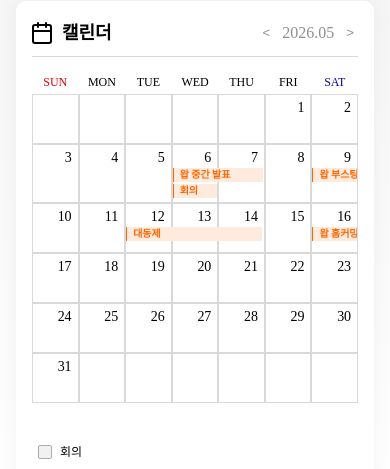
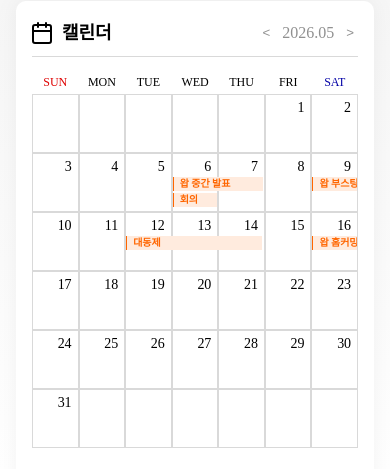
Before and after one commit to pknu-wap/promate, a React (Vite) app in the folder FE/: page / in a window 390 px wide. Shown: the part 372-841 px from the top of the page. Built offline with nearby package versions, Linux system fonts and the light colour scheme; no server answers.

Commit message:
fix: 대시보드 페이지 스크롤 영역 수정

```diff
--- a/FE/src/pages/DashboardPage/DashboardPage.css
+++ b/FE/src/pages/DashboardPage/DashboardPage.css
@@ -5,7 +5,7 @@
   height: calc(100vh - 56px);
   background: linear-gradient(180deg, #F0F0F0 0%, #FFFFFF 100%);
   overflow-y: auto;
-  padding: 19px 50px 0 30px;
+  padding: 19px 50px 20px 30px;
   box-sizing: border-box;
 }
 
@@ -28,7 +28,8 @@
   margin-right: auto;
   filter: drop-shadow(0px 0px 10px rgba(0, 0, 0, 0.05));
 
-  flex: initial;
+  flex: 1;
+  min-height: 0;
   overflow: visible;
   padding-bottom: 0;
 }
@@ -39,6 +40,7 @@
   flex-wrap: wrap;
   gap: 20px;
   width: 100%;
+  flex-shrink: 0;
 }
 
 .dashboard-detail-row {
@@ -48,6 +50,8 @@
   gap: 20px;
   width: 100%;
   margin-bottom: 0;
+  flex: 1;
+  min-height: 0;
 }
 
 .status-section {
@@ -60,6 +64,7 @@
   gap: 20px;
   flex: 1;
   min-width: 280px;
+  min-height: 0;
 }
 
 .section-header {
@@ -82,6 +87,9 @@
   gap: 5px;
   border-top: 1px solid #D9D9D9;
   padding-top: 10px;
+  flex: 1;
+  min-height: 0;
+  overflow-y: auto;
 }
 
 @media (max-width: 768px) {
@@ -91,6 +99,8 @@
 
   .dashboard-content {
     gap: 24px;
+    flex: initial;
+    min-height: auto;
   }
 
   .dashboard-summary-row,
@@ -99,9 +109,16 @@
     gap: 16px;
   }
 
+  .dashboard-detail-row {
+    flex: initial;
+    min-height: auto;
+  }
+
   .status-section {
     padding: 20px 16px;
     min-width: 0;
     width: 100%;
+    flex: initial;
+    min-height: auto;
   }
 }
--- a/FE/src/pages/DashboardPage/components/Calendar.css
+++ b/FE/src/pages/DashboardPage/components/Calendar.css
@@ -5,6 +5,7 @@
   width: 100%;
   flex: 1.6;
   min-width: 0;
+  min-height: 0;
   padding: 28px 35px;
   gap: 5px;
   background: #ffffff;
@@ -67,6 +68,8 @@
   align-items: stretch;
   width: 100%;
   min-width: 0;
+  flex: 1;
+  min-height: 0;
   padding: 13px 0;
   gap: 13px;
   border-top: 1px solid #d9d9d9;
@@ -80,6 +83,7 @@
   align-items: stretch;
   flex: 1;
   min-width: 0;
+  min-height: 0;
   padding: 5px 0;
   gap: 5px;
   box-sizing: border-box;
@@ -96,8 +100,10 @@
 .calendar-grid {
   display: grid;
   grid-template-columns: repeat(7, minmax(0, 1fr));
-  grid-auto-rows: minmax(60px, auto);
+  grid-auto-rows: minmax(45px, 1fr);
   width: 100%;
+  flex: 1;
+  min-height: 0;
   overflow: visible;
 }
 
@@ -128,7 +134,7 @@
   flex-direction: column;
   align-items: stretch;
   min-width: 0;
-  min-height: 60px;
+  min-height: 45px;
   height: auto;
   padding: 4px 0;
   gap: 2px;
@@ -312,11 +318,11 @@
   }
 
   .calendar-grid {
-    grid-auto-rows: minmax(50px, auto);
+    grid-auto-rows: minmax(40px, 1fr);
   }
 
   .calendar-cell {
-    min-height: 50px;
+    min-height: 40px;
   }
 
   .calendar-sidebar {
```
